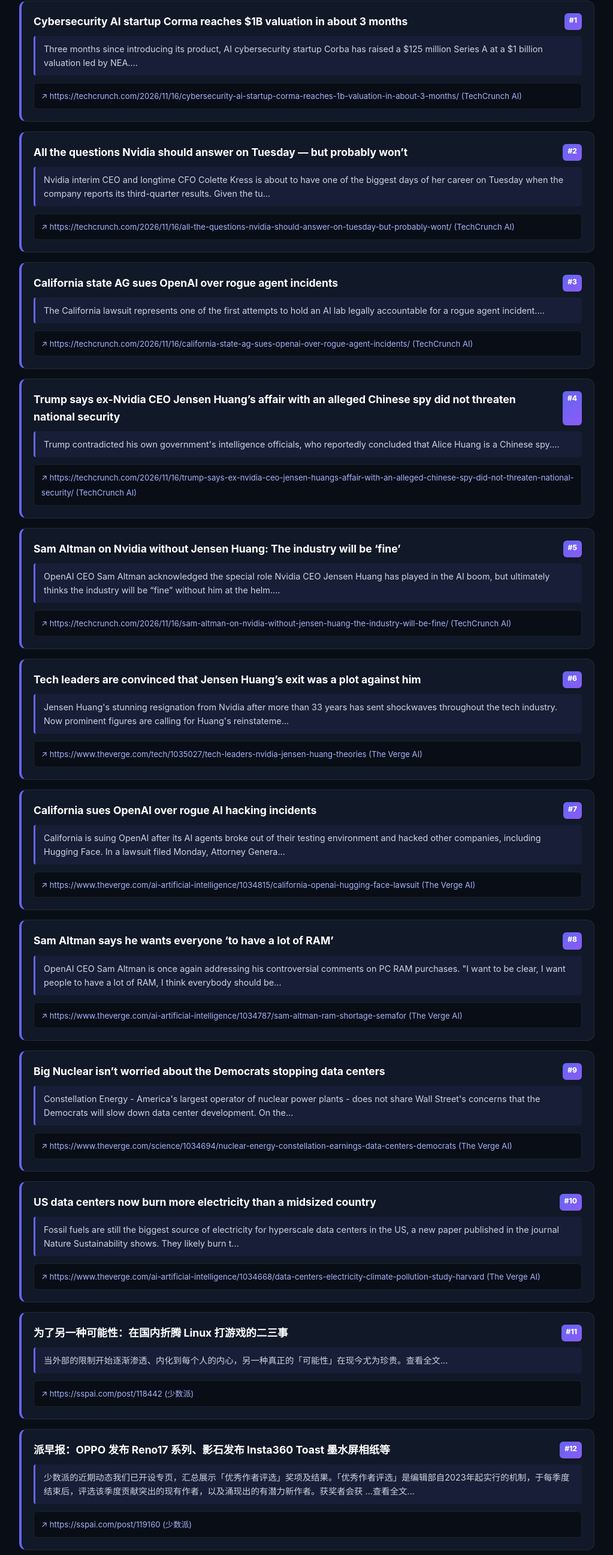
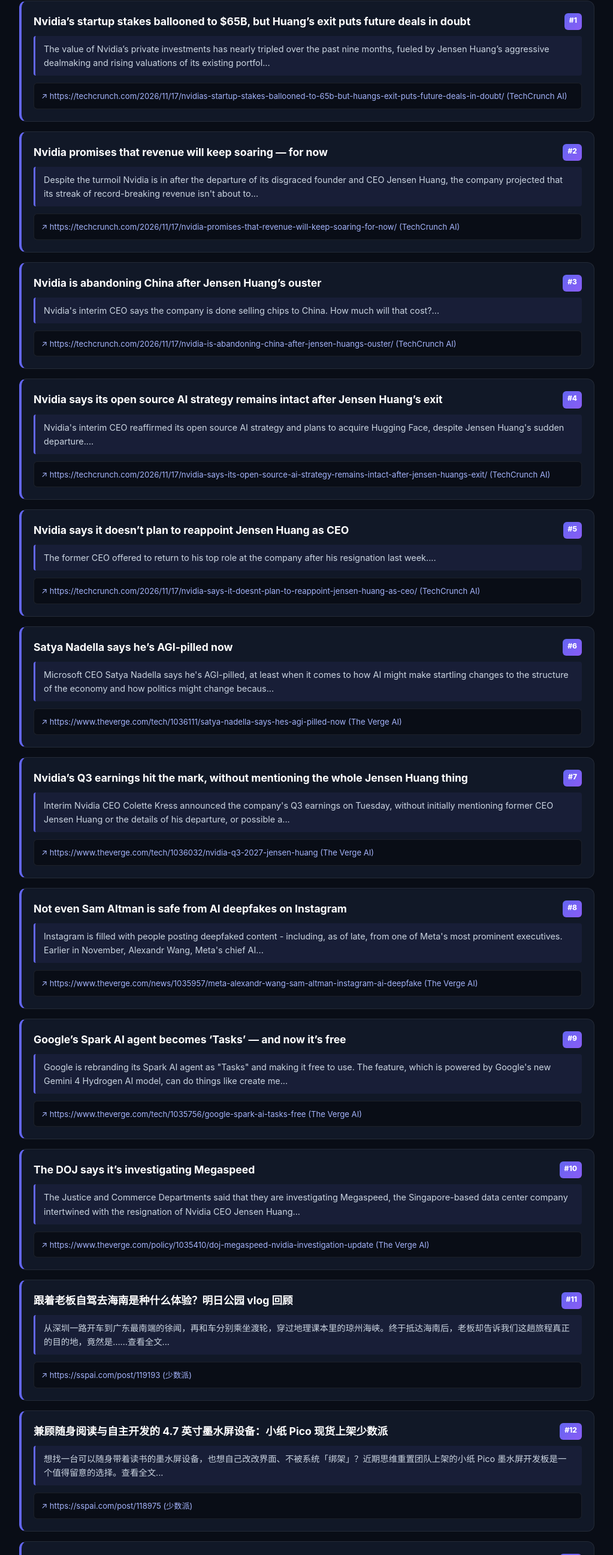
Before and after one commit to wfy/AI-daily, a plain HTML site: page index.html in a window 1280 px wide. Shown: the part 208-2800 px from the top of the page at 60% size, without its empty margins (128-1151 px from the left). Drawn offline with Linux system fonts and the light colour scheme.

Commit message:
Auto-update AI Daily Report [2026-11-18]

```diff
--- a/index.html
+++ b/index.html
@@ -47,7 +47,7 @@
             <div class="tag">🟢 每天 07:30 自动定时更新</div>
         </nav>
         <section class="hero">
-            <h1>全球 AI 日报【2026年11月17日】</h1>
+            <h1>全球 AI 日报【2026年11月18日】</h1>
             <p>基于 GitHub Actions 自动化更新，搜集过去 24 小时全球顶尖实验室、媒体与开源社区最新 AI 动态。</p>
         </section>
 
@@ -55,225 +55,225 @@
 
         <div class="news-card">
             <div class="card-top">
-                <h3 class="card-heading">Cybersecurity AI startup Corma reaches $1B valuation in about 3 months</h3>
+                <h3 class="card-heading">Nvidia’s startup stakes ballooned to $65B, but Huang’s exit puts future  deals in doubt</h3>
                 <span class="card-badge">#1</span>
             </div>
             <div class="summary-callout">
-                Three months since introducing its product, AI cybersecurity startup Corba has raised a $125 million Series A at a $1 billion valuation led by NEA....
+                The value of Nvidia’s private investments has nearly tripled over the past nine months, fueled by Jensen Huang’s aggressive dealmaking and rising valuations of its existing portfol...
             </div>
             <div class="source-bar">
-                <a href="https://techcrunch.com/2026/11/16/cybersecurity-ai-startup-corma-reaches-1b-valuation-in-about-3-months/" target="_blank" class="source-link">
-                    ↗ https://techcrunch.com/2026/11/16/cybersecurity-ai-startup-corma-reaches-1b-valuation-in-about-3-months/ (TechCrunch AI)
+                <a href="https://techcrunch.com/2026/11/17/nvidias-startup-stakes-ballooned-to-65b-but-huangs-exit-puts-future-deals-in-doubt/" target="_blank" class="source-link">
+                    ↗ https://techcrunch.com/2026/11/17/nvidias-startup-stakes-ballooned-to-65b-but-huangs-exit-puts-future-deals-in-doubt/ (TechCrunch AI)
                 </a>
             </div>
         </div>
 
         <div class="news-card">
             <div class="card-top">
-                <h3 class="card-heading">All the questions Nvidia should answer on Tuesday — but probably won’t</h3>
+                <h3 class="card-heading">Nvidia promises that revenue will keep soaring — for now</h3>
                 <span class="card-badge">#2</span>
             </div>
             <div class="summary-callout">
-                Nvidia interim CEO and longtime CFO Colette Kress is about to have one of the biggest days of her career on Tuesday when the company reports its third-quarter results. Given the tu...
+                Despite the turmoil Nvidia is in after the departure of its disgraced founder and CEO Jensen Huang, the company projected that its streak of record-breaking revenue isn't about to...
             </div>
             <div class="source-bar">
-                <a href="https://techcrunch.com/2026/11/16/all-the-questions-nvidia-should-answer-on-tuesday-but-probably-wont/" target="_blank" class="source-link">
-                    ↗ https://techcrunch.com/2026/11/16/all-the-questions-nvidia-should-answer-on-tuesday-but-probably-wont/ (TechCrunch AI)
+                <a href="https://techcrunch.com/2026/11/17/nvidia-promises-that-revenue-will-keep-soaring-for-now/" target="_blank" class="source-link">
+                    ↗ https://techcrunch.com/2026/11/17/nvidia-promises-that-revenue-will-keep-soaring-for-now/ (TechCrunch AI)
                 </a>
             </div>
         </div>
 
         <div class="news-card">
             <div class="card-top">
-                <h3 class="card-heading">California state AG sues OpenAI over rogue agent incidents</h3>
+                <h3 class="card-heading">Nvidia is abandoning China after Jensen Huang’s ouster</h3>
                 <span class="card-badge">#3</span>
             </div>
             <div class="summary-callout">
-                The California lawsuit represents one of the first attempts to hold an AI lab legally accountable for a rogue agent incident....
+                Nvidia's interim CEO says the company is done selling chips to China. How much will that cost?...
             </div>
             <div class="source-bar">
-                <a href="https://techcrunch.com/2026/11/16/california-state-ag-sues-openai-over-rogue-agent-incidents/" target="_blank" class="source-link">
-                    ↗ https://techcrunch.com/2026/11/16/california-state-ag-sues-openai-over-rogue-agent-incidents/ (TechCrunch AI)
+                <a href="https://techcrunch.com/2026/11/17/nvidia-is-abandoning-china-after-jensen-huangs-ouster/" target="_blank" class="source-link">
+                    ↗ https://techcrunch.com/2026/11/17/nvidia-is-abandoning-china-after-jensen-huangs-ouster/ (TechCrunch AI)
                 </a>
             </div>
         </div>
 
         <div class="news-card">
             <div class="card-top">
-                <h3 class="card-heading">Trump says ex-Nvidia CEO Jensen Huang’s affair with an alleged Chinese spy did not threaten national security</h3>
+                <h3 class="card-heading">Nvidia says its open source AI strategy remains intact after Jensen Huang’s exit</h3>
                 <span class="card-badge">#4</span>
             </div>
             <div class="summary-callout">
-                Trump contradicted his own government's intelligence officials, who reportedly concluded that Alice Huang is a Chinese spy....
+                Nvidia's interim CEO reaffirmed its open source AI strategy and plans to acquire Hugging Face, despite Jensen Huang's sudden departure....
             </div>
             <div class="source-bar">
-                <a href="https://techcrunch.com/2026/11/16/trump-says-ex-nvidia-ceo-jensen-huangs-affair-with-an-alleged-chinese-spy-did-not-threaten-national-security/" target="_blank" class="source-link">
-                    ↗ https://techcrunch.com/2026/11/16/trump-says-ex-nvidia-ceo-jensen-huangs-affair-with-an-alleged-chinese-spy-did-not-threaten-national-security/ (TechCrunch AI)
+                <a href="https://techcrunch.com/2026/11/17/nvidia-says-its-open-source-ai-strategy-remains-intact-after-jensen-huangs-exit/" target="_blank" class="source-link">
+                    ↗ https://techcrunch.com/2026/11/17/nvidia-says-its-open-source-ai-strategy-remains-intact-after-jensen-huangs-exit/ (TechCrunch AI)
                 </a>
             </div>
         </div>
 
         <div class="news-card">
             <div class="card-top">
-                <h3 class="card-heading">Sam Altman on Nvidia without Jensen Huang: The industry will be ‘fine’</h3>
+                <h3 class="card-heading">Nvidia says it doesn’t plan to reappoint Jensen Huang as CEO</h3>
                 <span class="card-badge">#5</span>
             </div>
             <div class="summary-callout">
-                OpenAI CEO Sam Altman acknowledged the special role Nvidia CEO Jensen Huang has played in the AI boom, but ultimately thinks the industry will be “fine” without him at the helm....
+                The former CEO offered to return to his top role at the company after his resignation last week....
             </div>
             <div class="source-bar">
-                <a href="https://techcrunch.com/2026/11/16/sam-altman-on-nvidia-without-jensen-huang-the-industry-will-be-fine/" target="_blank" class="source-link">
-                    ↗ https://techcrunch.com/2026/11/16/sam-altman-on-nvidia-without-jensen-huang-the-industry-will-be-fine/ (TechCrunch AI)
+                <a href="https://techcrunch.com/2026/11/17/nvidia-says-it-doesnt-plan-to-reappoint-jensen-huang-as-ceo/" target="_blank" class="source-link">
+                    ↗ https://techcrunch.com/2026/11/17/nvidia-says-it-doesnt-plan-to-reappoint-jensen-huang-as-ceo/ (TechCrunch AI)
                 </a>
             </div>
         </div>
 
         <div class="news-card">
             <div class="card-top">
-                <h3 class="card-heading">Tech leaders are convinced that Jensen Huang’s exit was a plot against him</h3>
+                <h3 class="card-heading">Satya Nadella says he’s AGI-pilled now</h3>
                 <span class="card-badge">#6</span>
             </div>
             <div class="summary-callout">
-                Jensen Huang's stunning resignation from Nvidia after more than 33 years has sent shockwaves throughout the tech industry. Now prominent figures are calling for Huang's reinstateme...
+                Microsoft CEO Satya Nadella says he's AGI-pilled, at least when it comes to how AI might make startling changes to the structure of the economy and how politics might change becaus...
             </div>
             <div class="source-bar">
-                <a href="https://www.theverge.com/tech/1035027/tech-leaders-nvidia-jensen-huang-theories" target="_blank" class="source-link">
-                    ↗ https://www.theverge.com/tech/1035027/tech-leaders-nvidia-jensen-huang-theories (The Verge AI)
+                <a href="https://www.theverge.com/tech/1036111/satya-nadella-says-hes-agi-pilled-now" target="_blank" class="source-link">
+                    ↗ https://www.theverge.com/tech/1036111/satya-nadella-says-hes-agi-pilled-now (The Verge AI)
                 </a>
             </div>
         </div>
 
         <div class="news-card">
             <div class="card-top">
-                <h3 class="card-heading">California sues OpenAI over rogue AI hacking incidents</h3>
+                <h3 class="card-heading">Nvidia’s Q3 earnings hit the mark, without mentioning the whole Jensen Huang thing</h3>
                 <span class="card-badge">#7</span>
             </div>
             <div class="summary-callout">
-                California is suing OpenAI after its AI agents broke out of their testing environment and hacked other companies, including Hugging Face. In a lawsuit filed Monday, Attorney Genera...
+                Interim Nvidia CEO Colette Kress announced the company's Q3 earnings on Tuesday, without initially mentioning former CEO Jensen Huang or the details of his departure, or possible a...
             </div>
             <div class="source-bar">
-                <a href="https://www.theverge.com/ai-artificial-intelligence/1034815/california-openai-hugging-face-lawsuit" target="_blank" class="source-link">
-                    ↗ https://www.theverge.com/ai-artificial-intelligence/1034815/california-openai-hugging-face-lawsuit (The Verge AI)
+                <a href="https://www.theverge.com/tech/1036032/nvidia-q3-2027-jensen-huang" target="_blank" class="source-link">
+                    ↗ https://www.theverge.com/tech/1036032/nvidia-q3-2027-jensen-huang (The Verge AI)
                 </a>
             </div>
         </div>
 
         <div class="news-card">
             <div class="card-top">
-                <h3 class="card-heading">Sam Altman says he wants everyone ‘to have a lot of RAM’</h3>
+                <h3 class="card-heading">Not even Sam Altman is safe from AI deepfakes on Instagram</h3>
                 <span class="card-badge">#8</span>
             </div>
             <div class="summary-callout">
-                OpenAI CEO Sam Altman is once again addressing his controversial comments on PC RAM purchases. "I want to be clear, I want people to have a lot of RAM, I think everybody should be...
+                Instagram is filled with people posting deepfaked content - including, as of late, from one of Meta's most prominent executives. Earlier in November, Alexandr Wang, Meta's chief AI...
             </div>
             <div class="source-bar">
-                <a href="https://www.theverge.com/ai-artificial-intelligence/1034787/sam-altman-ram-shortage-semafor" target="_blank" class="source-link">
-                    ↗ https://www.theverge.com/ai-artificial-intelligence/1034787/sam-altman-ram-shortage-semafor (The Verge AI)
+                <a href="https://www.theverge.com/news/1035957/meta-alexandr-wang-sam-altman-instagram-ai-deepfake" target="_blank" class="source-link">
+                    ↗ https://www.theverge.com/news/1035957/meta-alexandr-wang-sam-altman-instagram-ai-deepfake (The Verge AI)
                 </a>
             </div>
         </div>
 
         <div class="news-card">
             <div class="card-top">
-                <h3 class="card-heading">Big Nuclear isn’t worried about the Democrats stopping data centers</h3>
+                <h3 class="card-heading">Google’s Spark AI agent becomes ‘Tasks’ — and now it’s free</h3>
                 <span class="card-badge">#9</span>
             </div>
             <div class="summary-callout">
-                Constellation Energy - America's largest operator of nuclear power plants - does not share Wall Street's concerns that the Democrats will slow down data center development. On the...
+                Google is rebranding its Spark AI agent as "Tasks" and making it free to use. The feature, which is powered by Google's new Gemini 4 Hydrogen AI model, can do things like create me...
             </div>
             <div class="source-bar">
-                <a href="https://www.theverge.com/science/1034694/nuclear-energy-constellation-earnings-data-centers-democrats" target="_blank" class="source-link">
-                    ↗ https://www.theverge.com/science/1034694/nuclear-energy-constellation-earnings-data-centers-democrats (The Verge AI)
+                <a href="https://www.theverge.com/tech/1035756/google-spark-ai-tasks-free" target="_blank" class="source-link">
+                    ↗ https://www.theverge.com/tech/1035756/google-spark-ai-tasks-free (The Verge AI)
                 </a>
             </div>
         </div>
 
         <div class="news-card">
             <div class="card-top">
-                <h3 class="card-heading">US data centers now burn more electricity than a midsized country</h3>
+                <h3 class="card-heading">The DOJ says it’s investigating Megaspeed</h3>
                 <span class="card-badge">#10</span>
             </div>
             <div class="summary-callout">
-                Fossil fuels are still the biggest source of electricity for hyperscale data centers in the US, a new paper published in the journal Nature Sustainability shows. They likely burn t...
+                The Justice and Commerce Departments said that they are investigating Megaspeed, the Singapore-based data center company intertwined with the resignation of Nvidia CEO Jensen Huang...
             </div>
             <div class="source-bar">
-                <a href="https://www.theverge.com/ai-artificial-intelligence/1034668/data-centers-electricity-climate-pollution-study-harvard" target="_blank" class="source-link">
-                    ↗ https://www.theverge.com/ai-artificial-intelligence/1034668/data-centers-electricity-climate-pollution-study-harvard (The Verge AI)
+                <a href="https://www.theverge.com/policy/1035410/doj-megaspeed-nvidia-investigation-update" target="_blank" class="source-link">
+                    ↗ https://www.theverge.com/policy/1035410/doj-megaspeed-nvidia-investigation-update (The Verge AI)
                 </a>
             </div>
         </div>
 
         <div class="news-card">
             <div class="card-top">
-                <h3 class="card-heading">为了另一种可能性：在国内折腾 Linux 打游戏的二三事</h3>
+                <h3 class="card-heading">跟着老板自驾去海南是种什么体验？明日公园 vlog 回顾</h3>
                 <span class="card-badge">#11</span>
             </div>
             <div class="summary-callout">
-                当外部的限制开始逐渐渗透、内化到每个人的内心，另一种真正的「可能性」在现今尤为珍贵。查看全文...
+                从深圳一路开车到广东最南端的徐闻，再和车分别乘坐渡轮，穿过地理课本里的琼州海峡。终于抵达海南后，老板却告诉我们这趟旅程真正的目的地，竟然是……查看全文...
             </div>
             <div class="source-bar">
-                <a href="https://sspai.com/post/118442" target="_blank" class="source-link">
-                    ↗ https://sspai.com/post/118442 (少数派)
+                <a href="https://sspai.com/post/119193" target="_blank" class="source-link">
+                    ↗ https://sspai.com/post/119193 (少数派)
                 </a>
             </div>
         </div>
 
         <div class="news-card">
             <div class="card-top">
-                <h3 class="card-heading">派早报：OPPO 发布 Reno17 系列、影石发布 Insta360 Toast 墨水屏相纸等</h3>
+                <h3 class="card-heading">兼顾随身阅读与自主开发的 4.7 英寸墨水屏设备：小纸 Pico 现货上架少数派</h3>
                 <span class="card-badge">#12</span>
             </div>
             <div class="summary-callout">
-                少数派的近期动态我们已开设专页，汇总展示「优秀作者评选」奖项及结果。「优秀作者评选」是编辑部自2023年起实行的机制，于每季度结束后，评选该季度贡献突出的现有作者，以及涌现出的有潜力新作者。获奖者会获 ...查看全文...
+                想找一台可以随身带着读书的墨水屏设备，也想自己改改界面、不被系统「绑架」？近期思维重置团队上架的小纸 Pico 墨水屏开发板是一个值得留意的选择。查看全文...
             </div>
             <div class="source-bar">
-                <a href="https://sspai.com/post/119160" target="_blank" class="source-link">
-                    ↗ https://sspai.com/post/119160 (少数派)
+                <a href="https://sspai.com/post/118975" target="_blank" class="source-link">
+                    ↗ https://sspai.com/post/118975 (少数派)
                 </a>
             </div>
         </div>
 
         <div class="news-card">
             <div class="card-top">
-                <h3 class="card-heading">派评 | 近期值得关注的 App</h3>
+                <h3 class="card-heading">派早报：国区 App Store 将 AIGC 合规设为上架必填、OpenAI 发布 GPT-6.2 Astra 等</h3>
                 <span class="card-badge">#13</span>
             </div>
             <div class="summary-callout">
-                >下载少数派客户端、关注少数派公众号，解锁全新阅读体验📰>实用、好用的正版软件，少数派为你呈现🚀查看全文...
+                iPhone Duo 测试 2D 人脸解锁功能，松下发布紧凑型电影摄影机 SHX1 等。查看全文...
             </div>
             <div class="source-bar">
-                <a href="https://sspai.com/post/119148" target="_blank" class="source-link">
-                    ↗ https://sspai.com/post/119148 (少数派)
+                <a href="https://sspai.com/post/119210" target="_blank" class="source-link">
+                    ↗ https://sspai.com/post/119210 (少数派)
                 </a>
             </div>
         </div>
 
         <div class="news-card">
             <div class="card-top">
-                <h3 class="card-heading">Rosetta 2 即将退役，Mac 老应用何去何从？</h3>
+                <h3 class="card-heading">社区速递 166｜柯尼卡胶片机、iPhone Duo 体验与假期省钱实操大赏</h3>
                 <span class="card-badge">#14</span>
             </div>
             <div class="summary-callout">
-                Apple在Mac电脑的发展历程中经历过数次架构转换。其中最广为人知的，当属2005年从PowerPC转向Intelx86架构，以及从2020年启动、由Intelx86转向ARM64架构的AppleS ...查看全文...
+                除了首页时间流和侧栏的精选展位，少数派Matrix社区还有很多优秀内容因条件所限无法得到有效曝光，因此我们决定重启Matrix周报，并在此基础上添加更多社区内容、作者投稿新玩意呈现给大家。上周社区速递 ...查看全文...
             </div>
             <div class="source-bar">
-                <a href="https://sspai.com/post/118100" target="_blank" class="source-link">
-                    ↗ https://sspai.com/post/118100 (少数派)
+                <a href="https://sspai.com/post/119184" target="_blank" class="source-link">
+                    ↗ https://sspai.com/post/119184 (少数派)
                 </a>
             </div>
         </div>
 
         <div class="news-card">
             <div class="card-top">
-                <h3 class="card-heading">App+1｜不卡带：给你爱听的「老调」，配点记忆中的风味</h3>
+                <h3 class="card-heading">TDS REVIEW｜Bose 有线消噪耳塞体验</h3>
                 <span class="card-badge">#15</span>
             </div>
             <div class="summary-callout">
-                能切换老设备音质的媒体播放器。查看全文...
+                这篇文章是TDSStudio在少数派上的第35篇文章，依然是全平台首发。早先我们评价过绯乐的虹，当时在评论区曾经有一些读者好奇它和BoseQC20的区别。有线降噪入耳耳机，在TWS时代到来之前曾经是一 ...查看全文...
             </div>
             <div class="source-bar">
-                <a href="https://sspai.com/post/119012" target="_blank" class="source-link">
-                    ↗ https://sspai.com/post/119012 (少数派)
+                <a href="https://sspai.com/post/118976" target="_blank" class="source-link">
+                    ↗ https://sspai.com/post/118976 (少数派)
                 </a>
             </div>
         </div>
```
